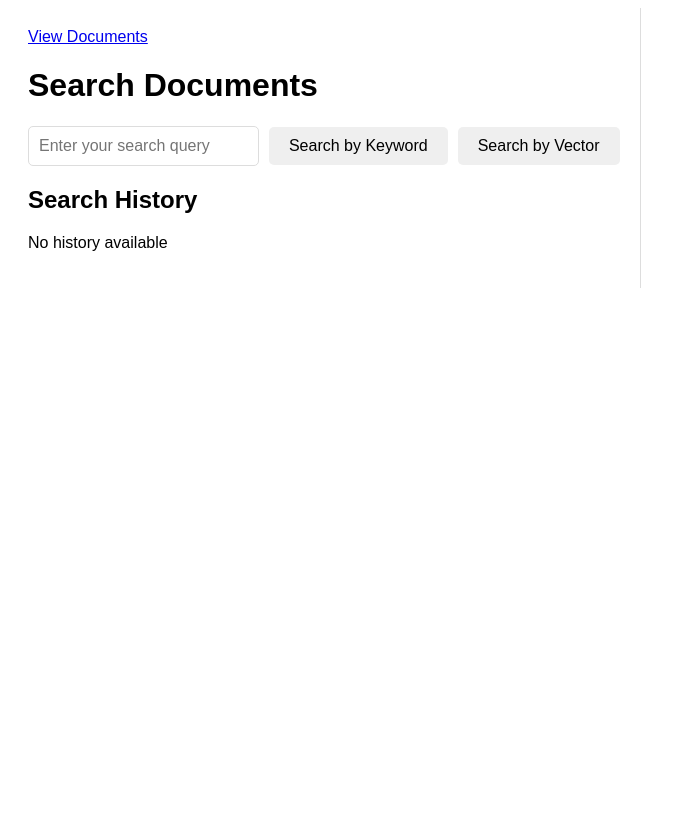
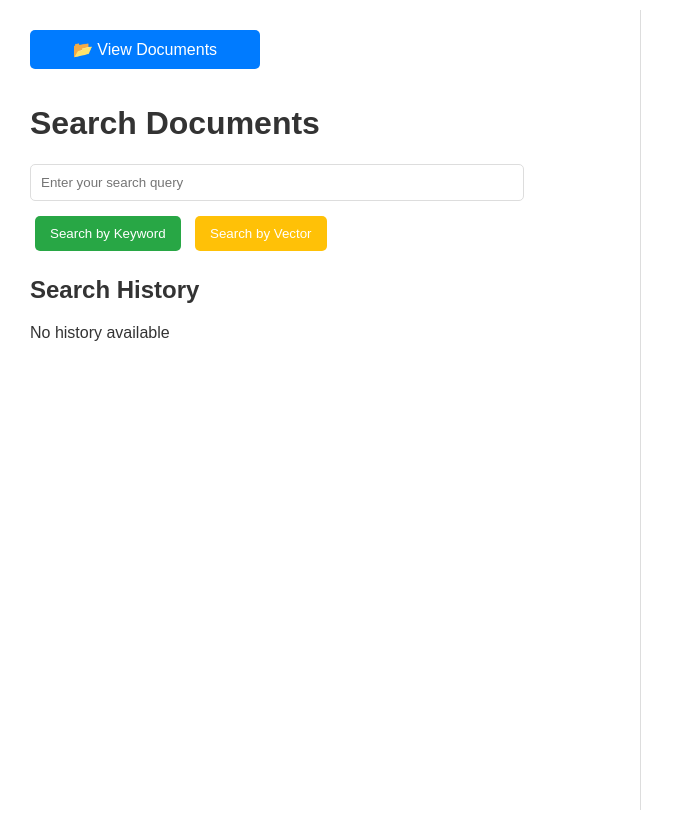
Before and after one commit to tijsvandenheuvel/document-retrieval, a Flask app: page / in a window 1280 px wide. Shown: the whole page, without its empty margins (0-676 px from the left). Before the commit the page ends 288 px from the top, so only its background shows below. Run offline with Flask 3, Linux system fonts and the light colour scheme; data that the repository does not hold is empty.

Commit message:
update style

```diff
--- a/open_search_database/flask_app/static/styles.css
+++ b/open_search_database/flask_app/static/styles.css
@@ -1,114 +1,164 @@
-/* PAGE STYLING */
+/* General Styles */
+body {
+    font-family: Arial, sans-serif;
+    margin: 0;
+    padding: 0;
+    background: #f4f4f9;
+    color: #333;
+}
 
-body {
+.container {
     display: flex;
-    font-family: Arial, sans-serif;
+    flex-wrap: wrap;
+    margin: 0 auto;
+    padding: 10px;
+    background: #fff;
+    min-height: 100vh;
 }
+
+.document-container{
+    flex-direction: column;
+}
+
+.document-page-title{
+    margin-left: 20px;
+}
+
+/* Columns */
 .column {
+    padding: 20px;
     flex: 1;
-    padding: 20px;
 }
+
 .left-column {
     border-right: 1px solid #ddd;
 }
+
 .right-column {
-    overflow: auto;
+    padding-left: 20px;
 }
 
-/* LIST */
-
-.item-list{
-    list-style-type: none;
-    padding: 0;
-}
-.list-item{
-    margin-bottom: 20px;
+/* Links and Buttons */
+.link-button {
+    width: 200px;
+    display: inline-block;
+    padding: 10px 15px;
+    margin-bottom: 15px;
+    background: #007bff;
+    color: #fff;
+    text-decoration: none;
+    border-radius: 5px;
+    text-align: center;
 }
 
-/* SEARCH */
+.link-button:hover {
+    background: #0056b3;
+}
 
-.search-bar {
-    display: flex;
-    align-items: center;
-    margin-bottom: 20px;
+.doc-link-button{
+    margin-left: 20px;
+    margin-top: 20px;
 }
+
+.search-button {
+    padding: 10px 15px;
+    margin: 5px;
+    background: #28a745;
+    color: white;
+    border: none;
+    border-radius: 5px;
+    cursor: pointer;
+}
+
+.search-button.alt {
+    background: #ffc107;
+}
+
+.search-button:hover {
+    opacity: 0.9;
+}
+
 .search-input {
-    flex: 1;
+    width: 80%;
     padding: 10px;
-    font-size: 16px;
+    margin-right: 5px;
     border: 1px solid #ddd;
     border-radius: 5px;
 }
-.search-button {
-    padding: 10px 20px;
-    font-size: 16px;
-    border: none;
-    border-radius: 5px;
-    cursor: pointer;
-    margin-left: 10px;
-}
-.search-button:hover {
-    background-color: #066edd;
-    color: white;
+
+.button-group {
+    margin-top: 10px;
 }
 
-/* DOCUMENTS */
+/* Lists */
+.item-list {
+    list-style: none;
+    padding: 0;
+}
 
-.card {
-    display: none;
-    border: 1px solid #ccc;
+.history-item, .result-item{
+    background: #f9f9f9;
+    margin-bottom: 10px;
     padding: 15px;
-    margin-top: 10px;
     border-radius: 5px;
-    background-color: #f9f9f9;
+    box-shadow: 0 2px 4px rgba(0, 0, 0, 0.1);
 }
-.document-item{
-    margin: 5px 0 10px 0;
+
+.history-item:hover, .result-item:hover {
+    background-color: #f0f0f0;
+}
+
+.folder-list{
+    list-style-type: none;
+    padding: 0;
+    margin: 0 10px;
 }
 
 .folder {
-    margin: 10px 0;
+    background: #f9f9f9;
+    margin: 10px;
+    /* padding: 15px; */
+    border-radius: 5px;
+    box-shadow: 0 2px 4px rgba(0, 0, 0, 0.1);
 }
 
-.folder-title:hover {
-    background-color: #f0f0f0;
+.folder-header {
+    font-weight: bold;
+    cursor: pointer;
+    /* border: solid red; */
+    padding: 15px;
 }
 
-.folder-title {
-    cursor: pointer;
-    font-weight: bold;
+.folder-header:hover {
+    background-color: #f0f0f0;
 }
 
 .folder-contents {
     display: none;
-    margin-left: 20px;
+
+    padding: 15px;
+    padding-left: 30px;
 }
 
-/* HISTORY */
-
-.history-item {
-    cursor: pointer;
-    padding: 5px;
-    margin-bottom: 5px;
+.document-item {
+    margin-bottom: 10px;
 }
 
-.history-item:hover {
-    background-color: #f0f0f0;
+.document-card {
+    margin-top: 10px;
+    padding: 10px;
+    background: #fff;
+    border: 1px solid #ddd;
+    border-radius: 5px;
+    display: none;
 }
 
-.history-item.selected {
-    background-color: #d0d0ff;
-    font-weight: bold;
+.actions a {
+    margin-right: 10px;
+    color: #007bff;
+    text-decoration: none;
 }
 
-/* RESULTS */
-
-.result-item {
-    cursor: pointer;
-    padding: 5px;
-    margin-bottom: 5px;
+.actions a:hover {
+    text-decoration: underline;
 }
-
-.result-item:hover {
-    background-color: #f0f0f0;
-}
--- a/open_search_database/flask_app/templates/index.html
+++ b/open_search_database/flask_app/templates/index.html
@@ -5,19 +5,22 @@
     <meta charset="UTF-8">
     <meta name="viewport" content="width=device-width, initial-scale=1.0">
     <title>Document Search</title>
-    <link rel="icon" href="data:,">
     <link rel="stylesheet" href="{{ url_for('static', filename='styles.css') }}">
     <script src="{{ url_for('static', filename='scripts.js') }}"></script>
 </head>
 
 <body>
+    <div class="container">
+        <!-- Left Column: Search and History -->
         <div class="column left-column">
-        <a href="{{ url_for('show_documents') }}">View Documents</a>
+            <a href="{{ url_for('show_documents') }}" class="link-button">📂 View Documents</a>
             <h1>Search Documents</h1>
-        <form method="POST" action="/search" class="search-bar">
+            <form method="POST" action="/search" class="search-form">
                 <input class="search-input" type="text" name="query" placeholder="Enter your search query" required value="{{ query if query else '' }}">
+                <div class="button-group">
                     <button class="search-button" type="submit" name="search_type" value="keyword">Search by Keyword</button>
-            <button class="search-button" type="submit" name="search_type" value="vector">Search by Vector</button>
+                    <button class="search-button alt" type="submit" name="search_type" value="vector">Search by Vector</button>
+                </div>
             </form>
 
             <h2>Search History</h2>
@@ -47,24 +50,28 @@
             </ul>
         </div>
 
+        <!-- Right Column: Results -->
         <div class="column right-column">
             {% if query %}
-        <h2>Results for "{{ query }}":</h2>
-        <strong>Search Type:</strong> {{ results[0].search_type }} <br>
-        <ul class="item-list">
+            <h2>Results for "{{ query }}"</h2>
+            <p><strong>Search Type:</strong> {{ results[0].search_type }}</p>
+            <ul class="item-list results">
                 {% for result in results %}
                 <li class="result-item">
                     <h3>{{ result.title }}</h3>
                     <p><strong>Path:</strong> {{ result.file_path }}</p>
                     <p><strong>Similarity score:</strong> {{ result.score }}</p>
                     <p><strong>Snippet:</strong> {{ result.content }}</p>
-                <a href="javascript:void(0);" onclick="openFile('{{ result.file_path | escape_single_quotes }}')">Open File</a> |
+                    <div class="actions">
+                        <a href="javascript:void(0);" onclick="openFile('{{ result.file_path | escape_single_quotes }}')">Open File</a>
                         <a href="javascript:void(0);" onclick="downloadFile('{{ result.file_path | escape_single_quotes }}')">Download File</a>
+                    </div>
                 </li>
                 {% endfor %}
             </ul>
             {% endif %}
         </div>
+    </div>
 </body>
 
 </html>
```
Also changed, not shown: open_search_database/flask_app/templates/documents.html (+18 -16 lines). Lines whose indentation alone changed are shown as unchanged.
